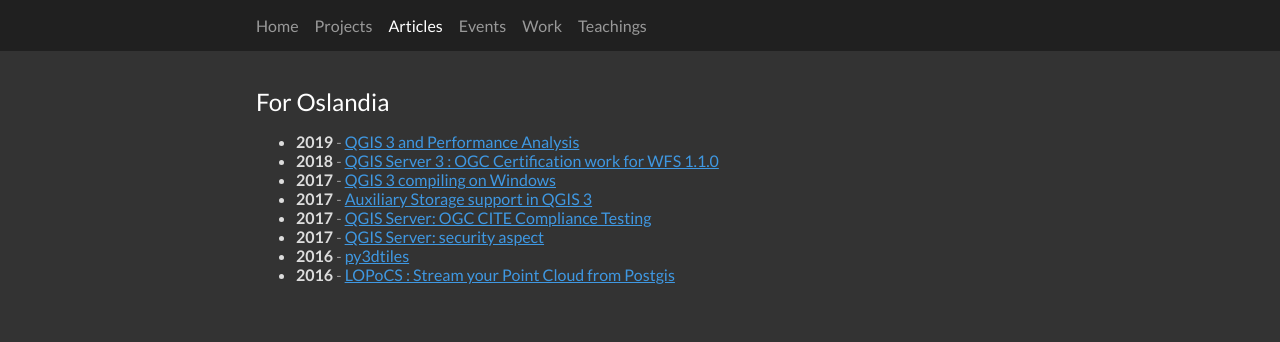
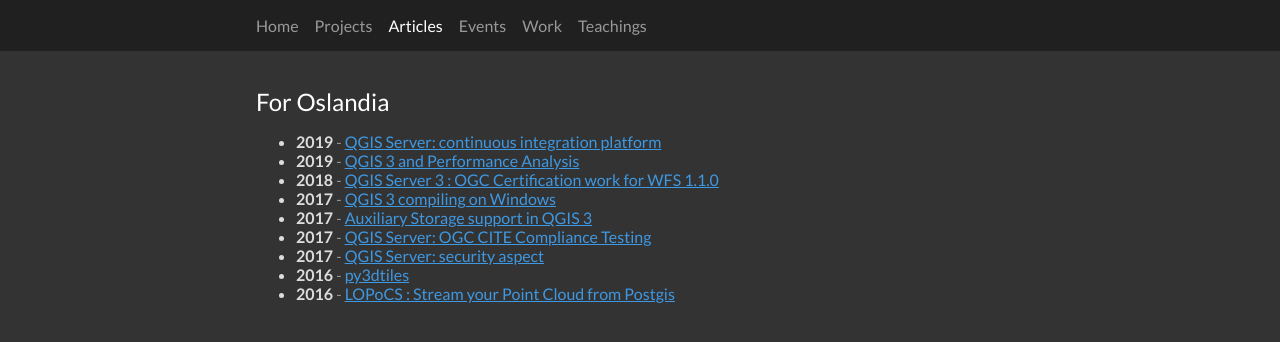
Before and after one commit to pblottiere/pblottiere.github.io, a Jekyll site: the page built from articles/index.md, in a window 1280 px wide. Shown: the top 342 px of the page. Built offline with Jekyll 4.4.1, drawn with Linux system fonts in a browser that asks for light colours; comment, search, counter and statistics services are not loaded; our own code applies the rules of GitHub Pages for plain Markdown files.

Commit message:
Add link to last article

```diff
--- a/articles/index.md
+++ b/articles/index.md
@@ -4,6 +4,7 @@ layout: left
 
 # For Oslandia
 
+  + {:.item} **2019** - <a href="https://oslandia.com/en/2019/06/27/qgis-server-continuous-integration-platform/">QGIS Server: continuous integration platform</a>
   + {:.item} **2019** - <a href="https://oslandia.com/2019/06/21/qgis-3-and-performance-analysis/">QGIS 3 and Performance Analysis</a>
   + {:.item} **2018** - <a href="https://oslandia.com/2018/11/06/qgis-server-3-ogc-certification-work-for-wfs-1-1-0/">QGIS Server 3 : OGC Certification work for WFS 1.1.0</a>
   + {:.item} **2017** - <a href="https://oslandia.com/2017/12/20/qgis-3-compiling-on-windows/">QGIS 3 compiling on Windows</a>
```
